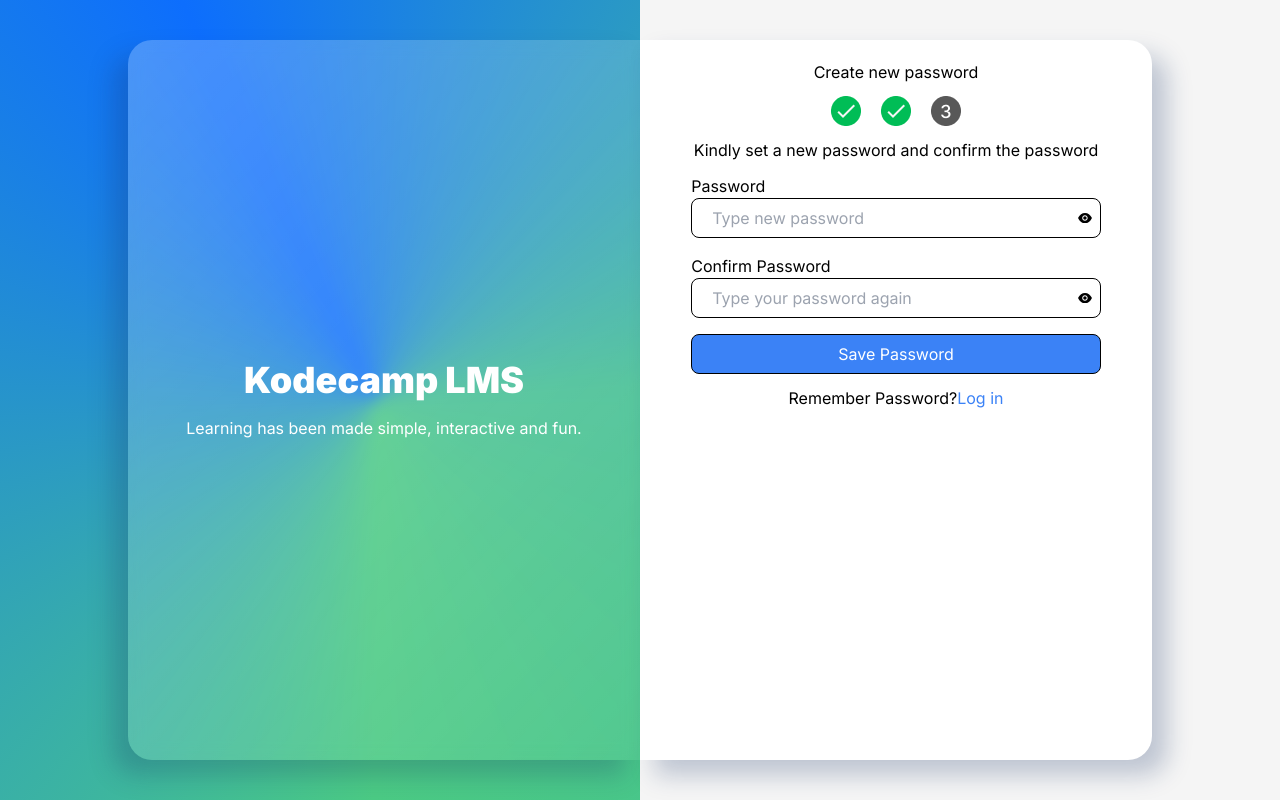
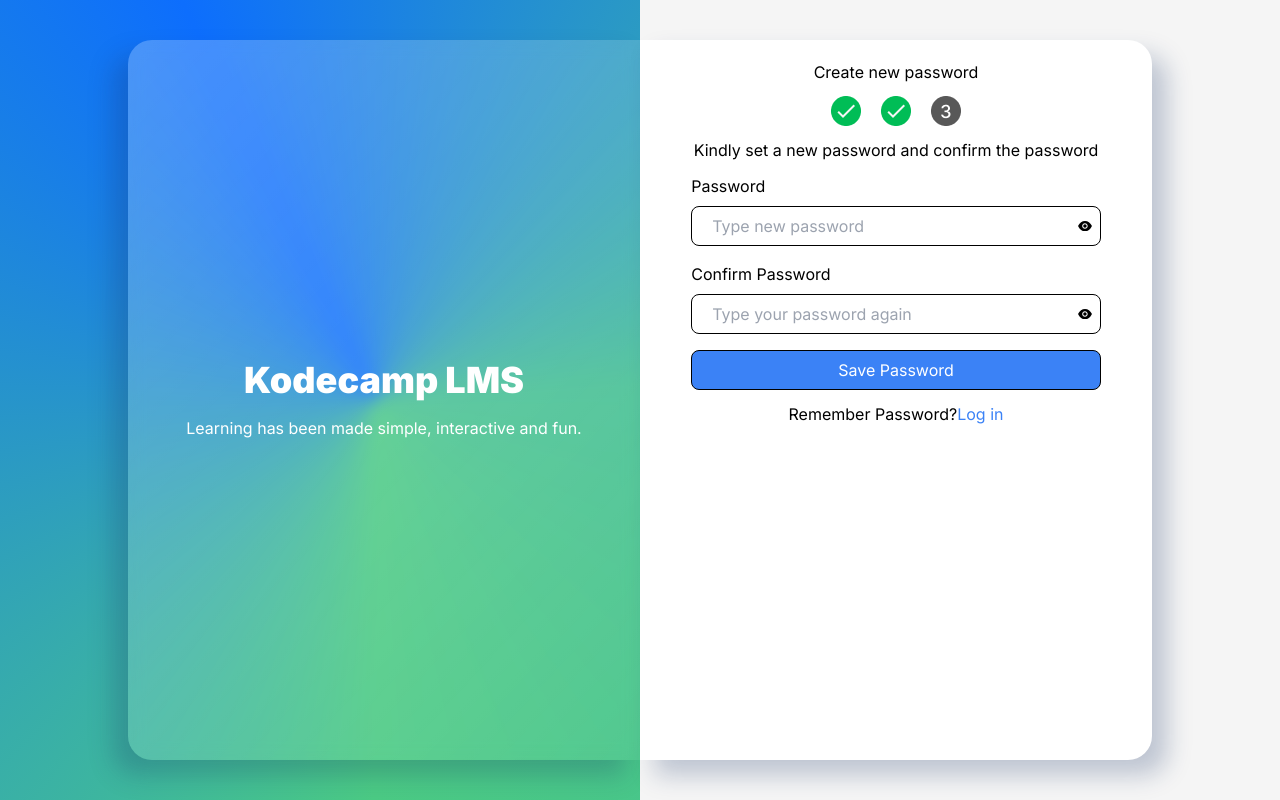
Before and after one commit to Official-simple-soul/hostedLMS, a React (Create React App) app: page / in a window 1280 px wide. Built offline with nearby package versions, Linux system fonts and the light colour scheme; the HTML template or start-up script is replaced by a standard one.

Commit message:
Changed a few things in the functionality

```diff
--- a/src/pages/authentication/ForgetPassword.jsx
+++ b/src/pages/authentication/ForgetPassword.jsx
@@ -10,8 +10,8 @@ const ForgetPassword = () => {
     const[form, setForm] = useState({
         password: ''
     })
-    const[conFam, setConfam] = useState({
-        passy: ''
+    const[confirmPassword, setconfirmPassword] = useState({
+        passy : ''
     })
     const[modalOpen, setModalOpen] = useState(false)
 
@@ -23,30 +23,23 @@ const ForgetPassword = () => {
         sessionStorage.setItem('user', JSON.stringify(form))
     }
     console.log(form)
-
-    const confirmPassword =(e)=>{
-        setConfam({
-            ...conFam,
-            [e.target.name] : e.target.value
+    const handlePassword = (e)=>{
+        setconfirmPassword({
+            ...confirmPassword,
+            [e.target.name]: e.target.value
         })
-
     }
-    console.log(conFam)
-
+    console.log(confirmPassword)
     const handleSubmit = (e)=>{
         e.preventDefault()
         const user = JSON.parse(sessionStorage.getItem('user'))
-        if(conFam?.confirm === user?.password){
             setModalOpen(true)
-        }
-        else(
-            toast.error('passwords do not correspond')
-        )
+
     }
     return (
     <div className='wrapper flex'>
          <ToastContainer />
-        <div className='conic-bg'>
+        <div className='conic-bg '>
         <div className='bg-trans flex flex-col items-center justify-center text-center text-white'>
            <h1 className='text-4xl font-extrabold pb-4'>Kodecamp LMS</h1>
            <p>Learning has been made simple, interactive and fun.</p>
@@ -69,7 +62,7 @@ const ForgetPassword = () => {
                     <div className='flex flex-col mt-3 relative'>
                         <label>Password</label>
                         <input placeholder='Type new password'style={{'border': '1px solid black'}}
-                        className='px-5'
+                        className='px-5 mt-2'
                         name='password' onChange={setNewPassword}
                         />
                         <AiFillEye className='absolute right-2 bottom-3' />
@@ -77,10 +70,10 @@ const ForgetPassword = () => {
                     <div className='flex flex-col mt-4 relative'>
                         <label>Confirm Password</label>
                         <input placeholder='Type your password again'
-                        style={{'border': '1px solid black'}}
-                        className='px-5'/>
+                        style={{'border': '0.1px solid black'}}
+                        className='px-5 mt-2' name='passy' onChange={handlePassword}/>
                         <AiFillEye className='absolute right-2 bottom-3'
-                        name='passy' onChange={confirmPassword}
+
                         />
                     </div>
                     <button className='mt-4 bg-blue-500'
```
